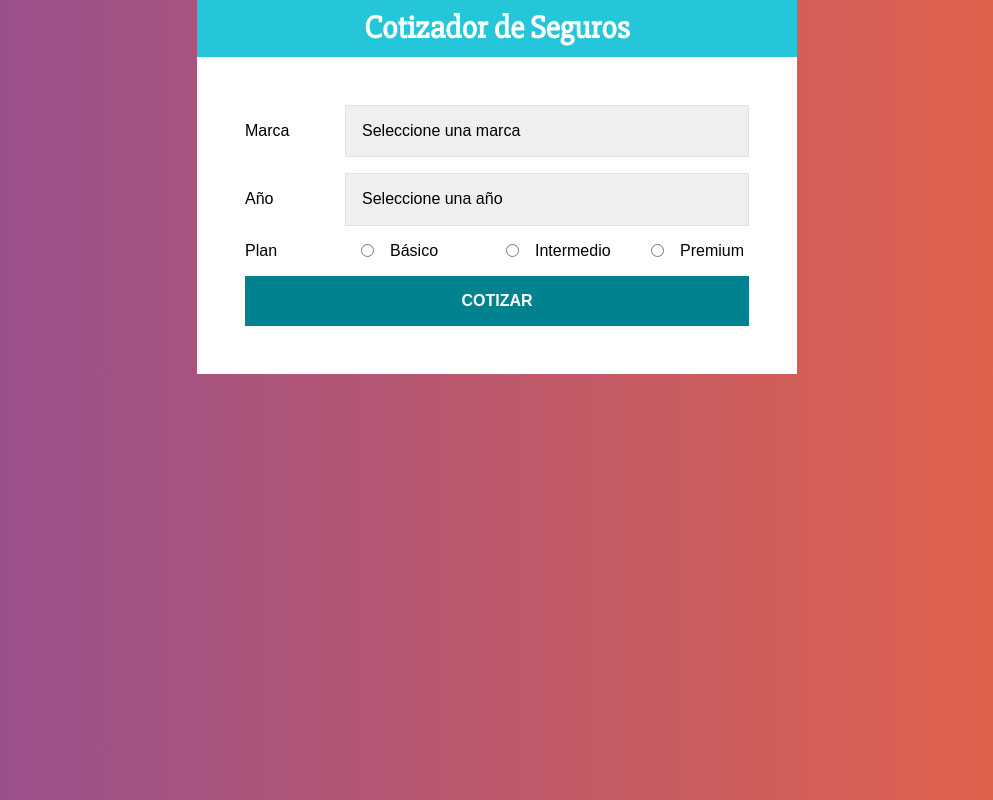
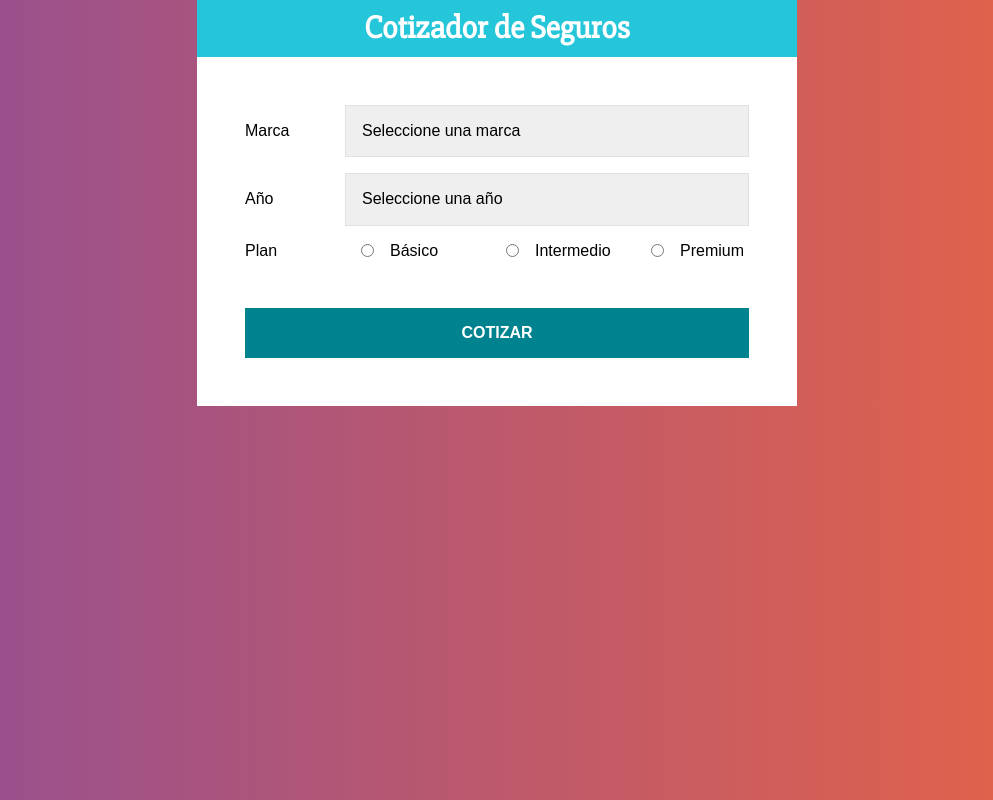
Before and after one commit to AlanGaia/Cotizador-React, a React (Create React App) app: page / in a window 1280 px wide. Shown: the whole page, without its empty margins (143-1136 px from the left). Built offline with nearby package versions, Linux system fonts and the light colour scheme.

Commit message:
fix margin button

```diff
--- a/src/components/Formulario.jsx
+++ b/src/components/Formulario.jsx
@@ -34,7 +34,8 @@ const Boton = styled.button`
   text-transform: uppercase;
   font-weight: bold;
   border: none;
-  transition: 0.5s;
+  transition: 0.5s ease;
+  margin-top: 2rem;
 
   //:hover
   &:hover {
```
